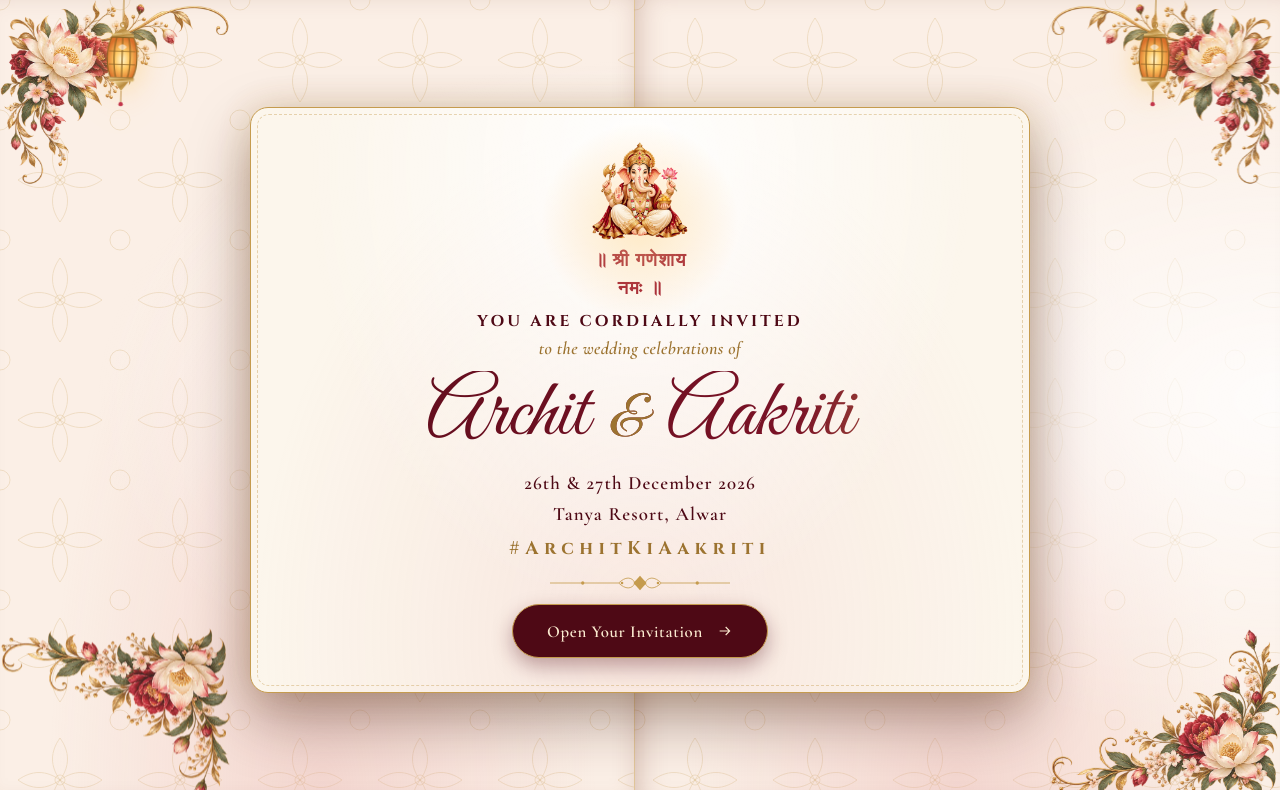
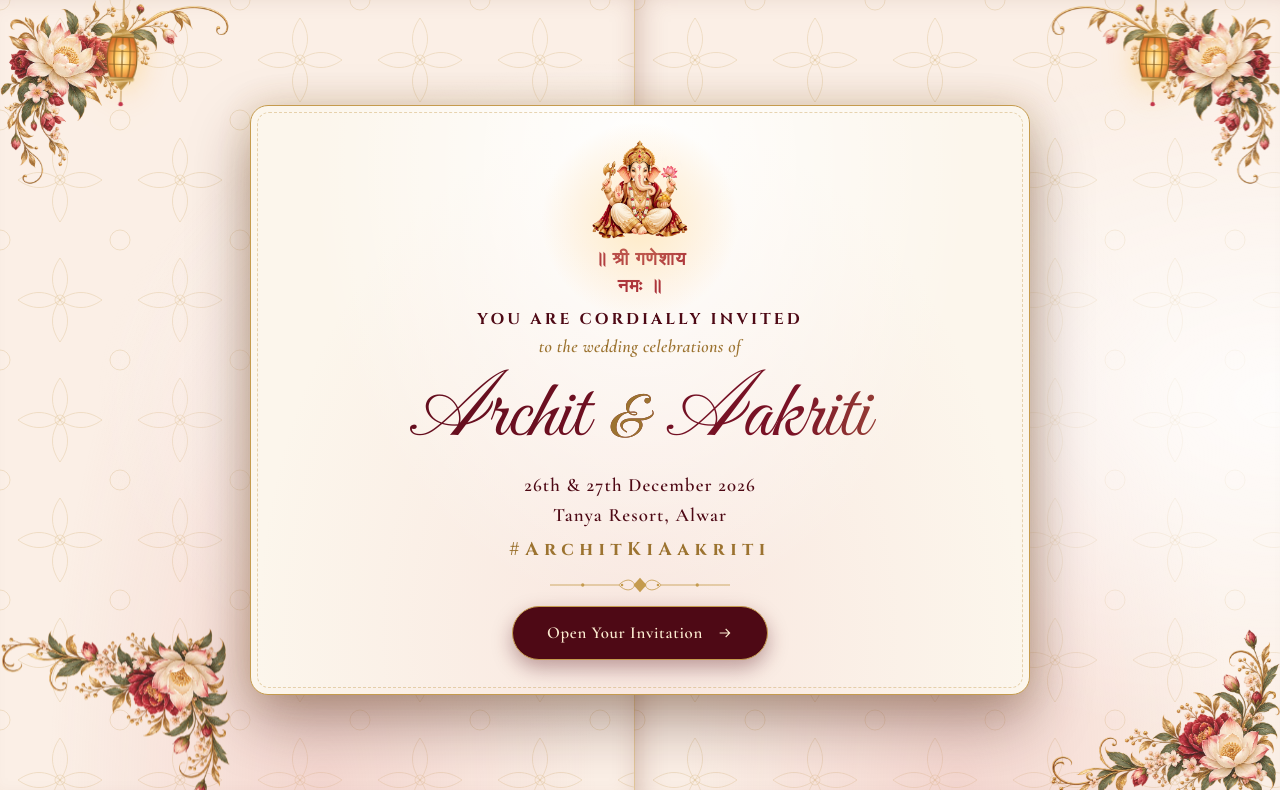
Before and after one commit to architmathur/architaakriti, a plain HTML site: page index.html in a window 1280 px wide. Shown: the top 790 px of the page. Drawn offline with nearby package versions, Linux system fonts and the light colour scheme; a web font is replaced by a local one.

Commit message:
✨ Fix letter 'A' calligraphy using Pinyon Script cap-a so names clearly start with prominent capital letter

```diff
--- a/assets/css/style.css
+++ b/assets/css/style.css
@@ -76,6 +76,12 @@ body {
 .font-caps { font-family: var(--f-caps); }
 .font-serif { font-family: var(--f-serif); }
 .font-script { font-family: var(--f-script); }
+.cap-a {
+  font-family: "Pinyon Script", var(--f-script);
+  font-size: 1.15em;
+  display: inline-block;
+  line-height: 0.9;
+}
 .font-hindi { font-family: var(--f-hindi); }
 
 /* Shimmer Maroon text effect */
--- a/index.html
+++ b/index.html
@@ -104,7 +104,7 @@
 
       <!-- Couple Names in Shimmer Script (Only Archit & Aakriti) -->
       <h1 class="intro__names shimmer-maroon my-2" id="intro-names">
-        <span>Archit</span> <span class="amp">&amp;</span> <span>Aakriti</span>
+        <span><span class="cap-a">A</span>rchit</span> <span class="amp">&amp;</span> <span><span class="cap-a">A</span>akriti</span>
       </h1>
 
       <!-- Date & Venue -->
@@ -213,7 +213,7 @@
 
       <!-- Couple Names in Shimmer Script -->
       <h2 class="hero__names shimmer-maroon" id="hero-names" tabindex="-1">
-        <span class="w">Archit</span> <span class="w">&amp;</span> <span class="w">Aakriti</span>
+        <span class="w"><span class="cap-a">A</span>rchit</span> <span class="w">&amp;</span> <span class="w"><span class="cap-a">A</span>akriti</span>
       </h2>
 
       <!-- Families Lineage (Exact Reference Structure) -->
@@ -322,7 +322,7 @@
   <footer class="py-16 px-4 border-t border-yellow-700/30 text-center relative z-10 bg-red-950 text-amber-100">
     <div class="max-w-4xl mx-auto flex flex-col items-center">
       <img src="assets/images/ganpatiji.webp" alt="Ganesha" class="w-12 h-12 mb-3 opacity-90 drop-shadow" />
-      <h3 class="font-script text-3xl sm:text-4xl text-amber-200 mb-1">Archit &amp; Aakriti</h3>
+      <h3 class="font-script text-3xl sm:text-4xl text-amber-200 mb-1"><span class="cap-a">A</span>rchit &amp; <span class="cap-a">A</span>akriti</h3>
       <p class="font-caps text-xs tracking-widest text-amber-400 mb-4">#ArchitKiAakriti</p>
       <svg class="w-40 h-4 opacity-60 mb-6 text-amber-400" viewBox="0 0 220 22"><use href="#ornament"/></svg>
       <p class="text-xs text-stone-300 max-w-md mb-8 leading-relaxed">
```
